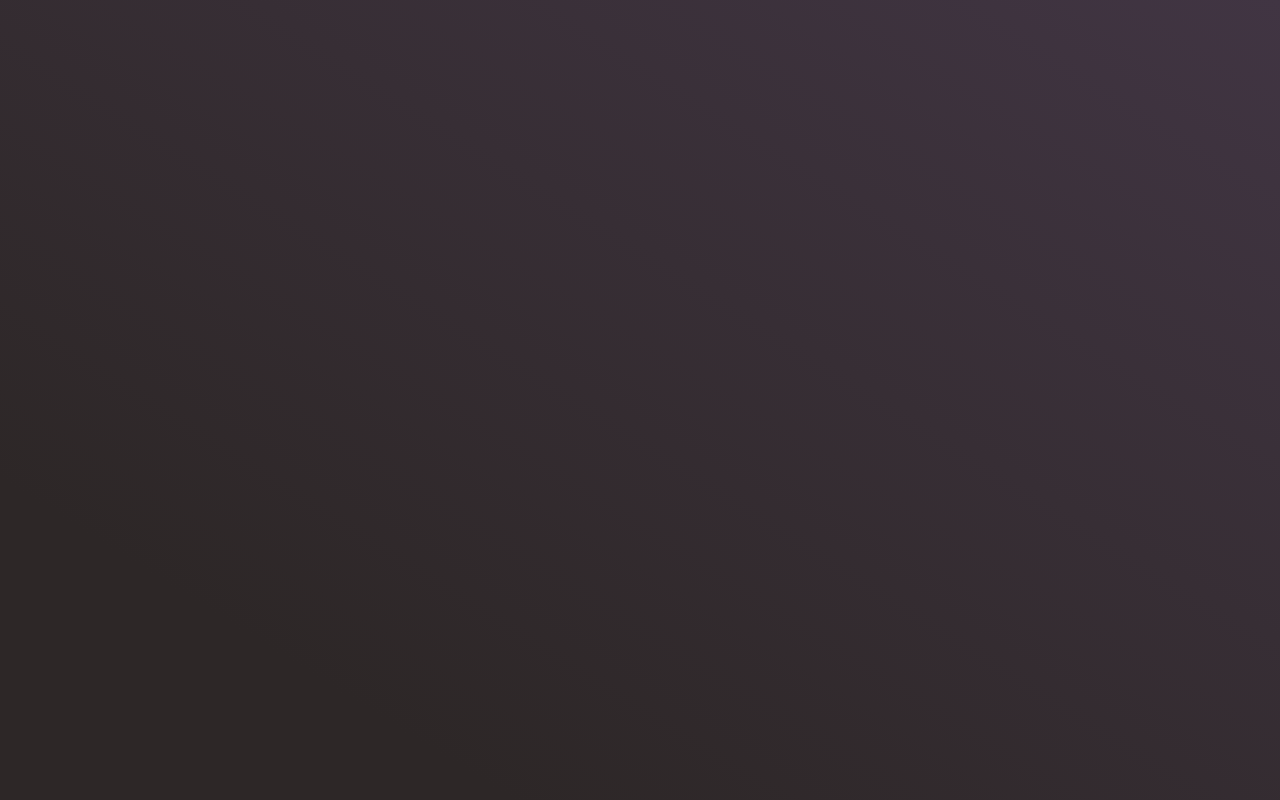
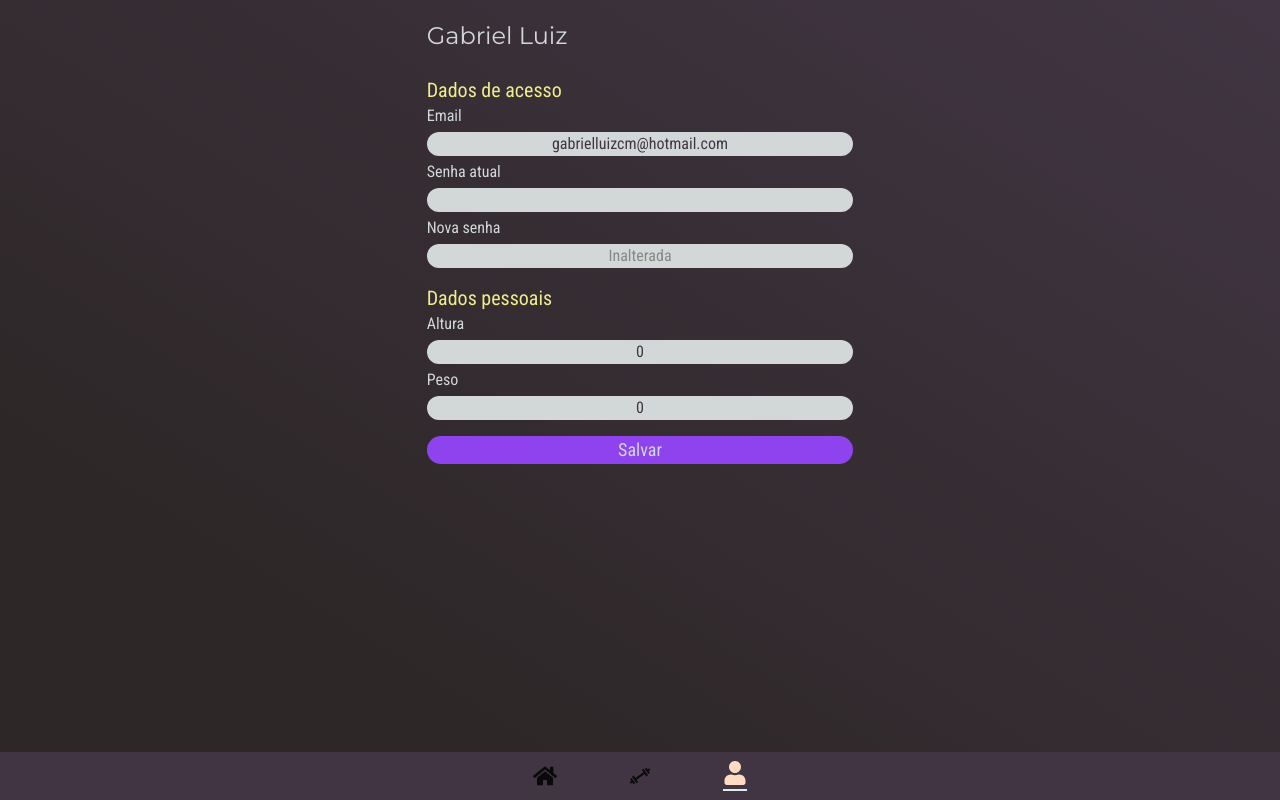
Before and after one commit to gabrielluizcm/musclify, a React (Vite) app in the folder frontend/: page /perfil in a window 1280 px wide. Before the commit this address had no page. Built offline with nearby package versions, Linux system fonts and the light colour scheme.

Commit message:
Add proto profile page

```diff
--- a/frontend/src/App.tsx
+++ b/frontend/src/App.tsx
@@ -4,6 +4,7 @@ import LoginPage from "./pages/Login"
 import HomePage from "./pages/Home";
 import RoutinesPage from "./pages/Routines";
 import RoutineDetailsPage from './pages/RoutineDetails';
+import ProfilePage from "./pages/Profile";
 
 function App() {
   return (
@@ -16,6 +17,7 @@ function App() {
           <Route path="/treinos" element={<RoutinesPage />} />
           <Route path="/treino" element={<RoutineDetailsPage />} />
           <Route path="/treino/:id" element={<RoutineDetailsPage />} />
+          <Route path="/perfil" element={<ProfilePage />} />
         </Routes>
       </Router>
     </div>
--- /dev/null
+++ b/frontend/src/components/BorderlessInput/index.tsx
@@ -0,0 +1,16 @@
+type BorderlessInputProps = {
+  autoFocus: boolean;
+  value: string;
+  onChange: (val: string) => void;
+}
+
+export default function BorderlessInput(props: BorderlessInputProps) {
+  return (
+    <input
+      type="text"
+      className="font-montserrat text-2xl text-light-silver border-none bg-transparent outline-none"
+      autoFocus={props.autoFocus}
+      value={props.value}
+      onChange={evt => props.onChange(evt.currentTarget.value)} />
+  )
+}
--- a/frontend/src/components/NavMenu/index.tsx
+++ b/frontend/src/components/NavMenu/index.tsx
@@ -1,4 +1,4 @@
-import { FaHome, FaCog, FaUser } from 'react-icons/fa';
+import { FaHome, FaUser } from 'react-icons/fa';
 import { CgGym } from 'react-icons/cg';
 
 import NavMenuBar from "./NavMenuBar";
@@ -10,7 +10,7 @@ export default function NavMenu() {
       <NavMenuIcon to='/'><FaHome /></NavMenuIcon>
       <NavMenuIcon to='/treinos'><CgGym /></NavMenuIcon>
       {/* <NavMenuIcon to='/evolucao'></NavMenuIcon> */}
-      <NavMenuIcon to='/configuracao'><FaCog /></NavMenuIcon>
+      {/* <NavMenuIcon to='/configuracao'><FaCog /></NavMenuIcon> */}
       <NavMenuIcon to='/perfil'><FaUser /></NavMenuIcon>
     </NavMenuBar>
   )
--- a/frontend/src/components/StyledForm/StyledFormInput.tsx
+++ b/frontend/src/components/StyledForm/StyledFormInput.tsx
@@ -1,10 +1,14 @@
-export default function StyledFormInput(props: React.InputHTMLAttributes<HTMLInputElement>) {
+export default function StyledFormInput(props: React.InputHTMLAttributes<HTMLInputElement> & { label?: string }) {
   return (
+    <>
+      {props.label && <label className="text-light-silver">{props.label}</label>}
       <input
         type={props.type}
         value={props.value}
         onChange={props.onChange}
         placeholder={props.placeholder}
         className="bg-light-silver text-onyx placeholder-[#888] rounded-full text-base w-full text-center" />
+    </>
+
   )
 }
--- a/frontend/src/pages/Home/index.tsx
+++ b/frontend/src/pages/Home/index.tsx
@@ -24,7 +24,7 @@ function Weekdays() {
   )
 }
 
-export default function Home() {
+export default function HomePage() {
   //mockups
   const todaysRoutine = {
     id: '7628e2dd-f3f5-40e1-be4a-e01a17e1d28a',
--- /dev/null
+++ b/frontend/src/pages/Profile/index.tsx
@@ -0,0 +1,42 @@
+import { useState } from "react"
+
+import BorderlessInput from "../../components/BorderlessInput"
+import NavMenu from "../../components/NavMenu"
+import { StyledForm } from "../../components/StyledForm";
+
+export default function ProfilePage() {
+  const [userName, setUserName] = useState('Gabriel Luiz');
+  const [userEmail, setUserEmail] = useState('gabrielluizcm@hotmail.com');
+  const [userPassword, setUserPassword] = useState('');
+  const [newUserPassword, setNewUserPassword] = useState('');
+  const [userHeight, setUserHeight] = useState(0);
+  const [userWeight, setUserWeight] = useState(0);
+
+  const handleSubmitClick = () => {
+  };
+
+  return (
+    <>
+      <main className="h-full w-full md:w-1/3 flex flex-col gap-3 py-5">
+        <StyledForm.Form onSubmit={handleSubmitClick}>
+          <h1 className="mb-5">
+            <BorderlessInput value={userName} autoFocus={false} onChange={val => setUserName(val)} />
+          </h1>
+          <fieldset className="mb-3 flex flex-col gap-1">
+            <legend className="text-xl text-khaki">Dados de acesso</legend>
+            <StyledForm.Input value={userEmail} type="email" onChange={evt => setUserEmail(evt.currentTarget.value)} label="Email" />
+            <StyledForm.Input value={userPassword} type="password" onChange={evt => setUserPassword(evt.currentTarget.value)} label="Senha atual" />
+            <StyledForm.Input value={newUserPassword} type="password" onChange={evt => setNewUserPassword(evt.currentTarget.value)} label="Nova senha" placeholder="Inalterada" />
+          </fieldset>
+          <fieldset className="mb-3 flex flex-col gap-1">
+            <legend className="text-xl text-khaki">Dados pessoais</legend>
+            <StyledForm.Input value={userHeight} type="text" inputMode="decimal" onChange={evt => setUserHeight(parseFloat(evt.currentTarget.value))} label="Altura" />
+            <StyledForm.Input value={userWeight} type="text" inputMode="decimal" onChange={evt => setUserWeight(parseFloat(evt.currentTarget.value))} label="Peso" />
+          </fieldset>
+          <StyledForm.Button type="submit">Salvar</StyledForm.Button>
+        </StyledForm.Form>
+      </main>
+      <NavMenu />
+    </>
+  )
+}
--- a/frontend/src/pages/RoutineDetails/index.tsx
+++ b/frontend/src/pages/RoutineDetails/index.tsx
@@ -5,8 +5,9 @@ import { FaChevronLeft } from 'react-icons/fa';
 import { RoutineCard } from '../../components/RoutineCard';
 import AddButton from '../../components/AddButton';
 import NavMenu from '../../components/NavMenu';
+import BorderlessInput from '../../components/BorderlessInput';
 
-export default function RoutineDetails() {
+export default function RoutineDetailsPage() {
   const params = useParams();
   // mockup
   const exercises = [
@@ -80,12 +81,10 @@ export default function RoutineDetails() {
             className='text-2xl text-lavander-indigo hover:text-lavander-indigo/75 transition-all'>
             <FaChevronLeft />
           </Link>
-          <input
-            type='text'
-            className="font-montserrat text-2xl text-light-silver border-none bg-transparent outline-none"
+          <BorderlessInput
             autoFocus={!params.id}
             value={routineName}
-            onChange={evt => setRoutineName(evt.currentTarget.value)} />
+            onChange={val => setRoutineName(val)} />
         </div>
         <ul className="flex flex-col gap-2">
           {exercises.map(exercise =>
--- a/frontend/src/pages/Routines/index.tsx
+++ b/frontend/src/pages/Routines/index.tsx
@@ -55,7 +55,7 @@ export default function RoutinesPage() {
                 </RoutineCard.Detail>
               </RoutineCard.Details>
               <RoutineCard.Actions>
-                <RoutineCard.Action as='link' to={`/treinos/${routine.id}/editar`} type="edit" />
+                <RoutineCard.Action as='link' to={`/treino/${routine.id}`} type="edit" />
                 <RoutineCard.Action as='button' onClick={() => console.log(`delete ${routine.id}`)} type="delete" />
               </RoutineCard.Actions>
             </RoutineCard.Card>
```
Lines whose indentation alone changed are shown as unchanged.
